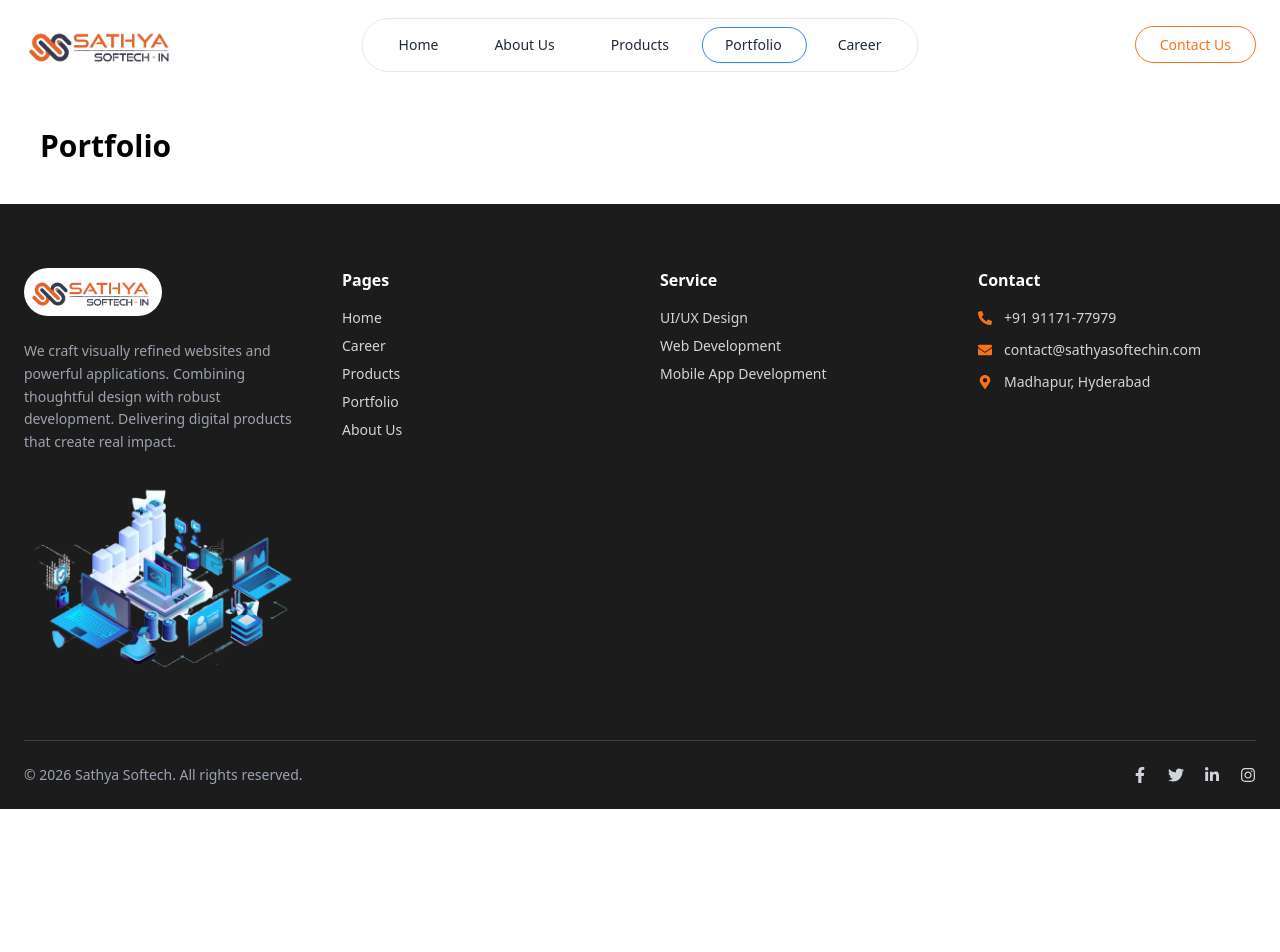
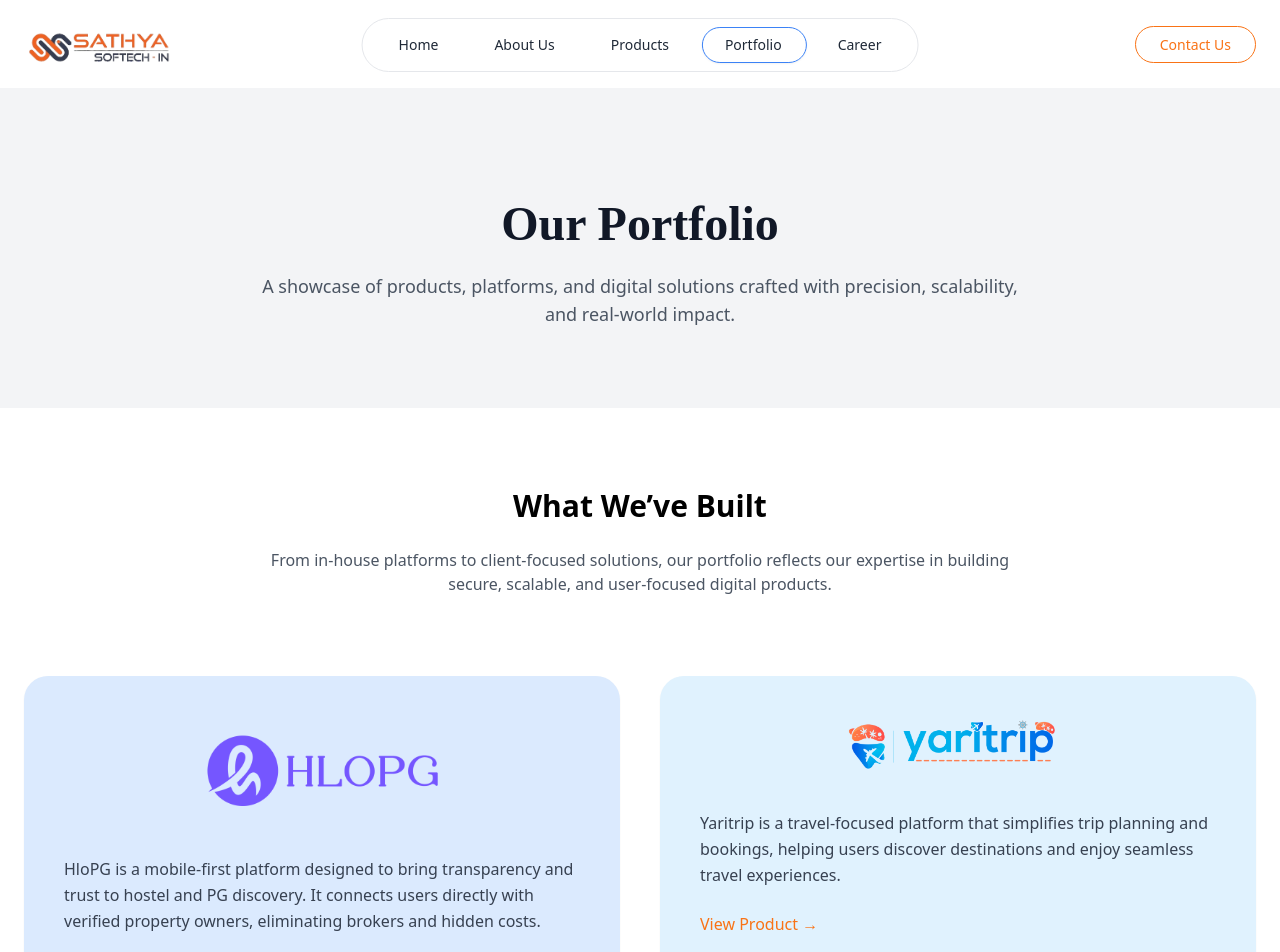
Before and after one commit to SathyaSoftechin/SathyaSoftechin, a React (Vite) app: page /portfolio in a window 1280 px wide. Shown: the top 952 px of the page. Before the commit the page ends 809 px from the top, so only its background shows below. Built offline with nearby package versions, Linux system fonts and the light colour scheme; a web font is replaced by a local one.

Commit message:
About, Portfolio Pages

```diff
--- a/src/pages/About.jsx
+++ b/src/pages/About.jsx
@@ -16,8 +16,8 @@
   return (
     <main className="w-full">
       {/* ================= HERO / INTRO ================= */}
-      <section className="bg-gray-100 pt-28">
-        <div className="max-w-7xl mx-auto px-4 py-12 text-center">
+      <section className="bg-gray-100 pt-16">
+        <div className="max-w-7xl mx-auto py-12 text-center">
           <h1 className="text-3xl md:text-5xl font-serifDisplay font-bold text-gray-900">
             About Sathya Softech-in
           </h1>
@@ -96,12 +96,25 @@
 
       {/* ================= WHAT WE DO (WITH IMAGES) ================= */}
       {/* ================= WHAT WE DO ================= */}
-      <section className="max-w-7xl mx-auto px-6 py-20">
-        <h2 className="text-2xl md:text-3xl font-bold text-center mb-14">
+      <section className="relative max-w-7xl mx-auto px-6 py-24 overflow-hidden">
+        {/* Decorative Background Image */}
+        <div
+          className="absolute -left-40 top-1/2 -translate-y-1/2
+               w-[700px] h-[700px]
+               bg-no-repeat bg-contain opacity-40
+               pointer-events-none"
+          style={{
+            // backgroundImage: "url('/src/assets/images/bg-1.png')",
+          }}
+        />
+
+        {/* Section Heading */}
+        <h2 className="relative z-10 text-2xl md:text-3xl font-bold text-center mb-14">
           What We Do
         </h2>
 
-        <div className="grid sm:grid-cols-2 md:grid-cols-3 gap-10">
+        {/* Cards */}
+        <div className="relative z-10 grid sm:grid-cols-2 md:grid-cols-3 gap-10">
           {[
             {
               title: "UI/UX Design",
@@ -136,9 +149,11 @@
           ].map((item) => (
             <div
               key={item.title}
-              className="group bg-white rounded-2xl p-8 shadow-sm hover:shadow-lg hover:-translate-y-1 transition-all duration-300 flex gap-6 items-start"
+              className="group bg-white rounded-2xl p-8 shadow-sm
+                   hover:shadow-lg hover:-translate-y-1
+                   transition-all duration-300 flex gap-6 items-start"
             >
-              {/* Image (NO background) */}
+              {/* Image (no background) */}
               <div className="flex-shrink-0">
                 <img
                   src={item.image}
--- a/src/pages/Portfolio.jsx
+++ b/src/pages/Portfolio.jsx
@@ -1,8 +1,195 @@
+import { Link } from "react-router-dom";
+
+import HloPG from "../assets/images/hlopg-logo.png";
+import Yaritrip from "../assets/images/yaritrip-logo.png";
+import CtaVideo from "../assets/videos/bg-video.mp4";
+
 const Portfolio = () => {
   return (
-    <div className="p-10">
-      <h1 className="text-3xl font-bold">Portfolio</h1>
-    </div>
+    <main className="w-full">
+      {/* ================= HERO SECTION ================= */}
+      <section className="bg-gray-100 pt-28 pb-20">
+        <div className="max-w-7xl mx-auto px-6 text-center">
+          <h1 className="text-3xl md:text-5xl font-serifDisplay font-bold text-gray-900">
+            Our Portfolio
+          </h1>
+          <p className="mt-6 max-w-3xl mx-auto text-gray-600 text-lg">
+            A showcase of products, platforms, and digital solutions crafted
+            with precision, scalability, and real-world impact.
+          </p>
+        </div>
+      </section>
+
+      {/* ================= OVERVIEW ================= */}
+      <section className="max-w-7xl mx-auto px-6 py-20 text-center">
+        <h2 className="text-2xl md:text-3xl font-bold mb-6">
+          What We’ve Built
+        </h2>
+        <p className="text-gray-600 max-w-3xl mx-auto">
+          From in-house platforms to client-focused solutions, our portfolio
+          reflects our expertise in building secure, scalable, and user-focused
+          digital products.
+        </p>
+      </section>
+
+      {/* ================= FEATURED PROJECTS ================= */}
+      <section className="max-w-7xl mx-auto px-6 pb-24">
+        <div className="grid md:grid-cols-2 gap-10">
+          {/* HloPG */}
+          <Link
+            to="/products/hlopg"
+            className="group bg-blue-100 rounded-3xl p-10 shadow-sm hover:shadow-lg hover:-translate-y-1 transition-all duration-300"
+          >
+            <div className="flex justify-center mb-8">
+              <img
+                src={HloPG}
+                alt="HloPG"
+                className="w-[240px] object-contain"
+              />
+            </div>
+
+            <p className="text-gray-700 leading-relaxed mb-6">
+              HloPG is a mobile-first platform designed to bring transparency
+              and trust to hostel and PG discovery. It connects users directly
+              with verified property owners, eliminating brokers and hidden
+              costs.
+            </p>
+
+            <span className="text-orange-500 font-medium">
+              View Product →
+            </span>
+          </Link>
+
+          {/* Yaritrip */}
+          <Link
+            to="/products/yaritrip"
+            className="group bg-sky-100 rounded-3xl p-10 shadow-sm hover:shadow-lg hover:-translate-y-1 transition-all duration-300"
+          >
+            <div className="flex justify-center mb-8">
+              <img
+                src={Yaritrip}
+                alt="Yaritrip"
+                className="w-[260px] object-contain"
+              />
+            </div>
+
+            <p className="text-gray-700 leading-relaxed mb-6">
+              Yaritrip is a travel-focused platform that simplifies trip
+              planning and bookings, helping users discover destinations and
+              enjoy seamless travel experiences.
+            </p>
+
+            <span className="text-orange-500 font-medium">
+              View Product →
+            </span>
+          </Link>
+        </div>
+      </section>
+
+      {/* ================= INDUSTRIES ================= */}
+      <section className="bg-orange-50 py-24">
+        <div className="max-w-7xl mx-auto px-6 text-center">
+          <h2 className="text-2xl md:text-3xl font-bold mb-14">
+            Industries We Serve
+          </h2>
+
+          <div className="grid sm:grid-cols-2 md:grid-cols-4 gap-8">
+            {[
+              "Technology & SaaS",
+              "Travel & Hospitality",
+              "Real Estate",
+              "E-Commerce",
+              "Education",
+              "Startups",
+              "Enterprises",
+              "Service Businesses",
+            ].map((industry) => (
+              <div
+                key={industry}
+                className="bg-white rounded-2xl p-6 shadow-sm hover:shadow-md transition"
+              >
+                <p className="font-medium text-gray-800">{industry}</p>
+              </div>
+            ))}
+          </div>
+        </div>
+      </section>
+
+      {/* ================= OUR APPROACH ================= */}
+      <section className="max-w-7xl mx-auto px-6 py-24">
+        <h2 className="text-2xl md:text-3xl font-bold text-center mb-16">
+          Our Approach
+        </h2>
+
+        <div className="grid sm:grid-cols-2 md:grid-cols-4 gap-10 text-center">
+          {[
+            { step: "01", title: "Discovery" },
+            { step: "02", title: "Design" },
+            { step: "03", title: "Development" },
+            { step: "04", title: "Launch & Scale" },
+          ].map((item) => (
+            <div
+              key={item.step}
+              className="bg-sky-100 rounded-2xl p-8 shadow-sm hover:shadow-md transition"
+            >
+              <p className="text-orange-500 font-bold text-xl mb-3">
+                {item.step}
+              </p>
+              <p className="font-semibold text-gray-900">{item.title}</p>
+            </div>
+          ))}
+        </div>
+      </section>
+
+      {/* ================= FINAL CTA (VIDEO BACKGROUND) ================= */}
+      <section className="relative h-[520px] overflow-hidden">
+        {/* Background Video */}
+        <video
+          className="absolute inset-0 w-full h-full object-cover"
+          autoPlay
+          muted
+          loop
+          playsInline
+        >
+          <source src={CtaVideo} type="video/mp4" />
+        </video>
+
+        {/* Overlay */}
+        <div className="absolute inset-0 bg-black/65"></div>
+
+        {/* CTA Content */}
+        <div className="relative z-10 h-full flex items-center justify-center">
+          <div className="max-w-4xl px-6 text-center">
+            <h2 className="text-3xl md:text-4xl font-bold text-white mb-6">
+              Ready to Build the Future?
+            </h2>
+
+            <p className="text-gray-300 mb-10">
+              Whether you’re launching a new product or scaling an existing
+              platform, Sathya Softech-in is ready to help you turn ideas into
+              impact.
+            </p>
+
+            <div className="flex flex-col sm:flex-row justify-center gap-4">
+              <a
+                href="/contact"
+                className="bg-orange-500 hover:bg-orange-600 text-white px-8 py-3 rounded-full font-medium transition"
+              >
+                Start a Project
+              </a>
+
+              <a
+                href="/portfolio"
+                className="border border-white/40 hover:border-orange-500
+                           text-white hover:text-orange-500 px-8 py-3 rounded-full font-medium transition"
+              >
+                View Portfolio
+              </a>
+            </div>
+          </div>
+        </div>
+      </section>
+    </main>
   );
 };
 
```
Also changed, not shown: src/assets/images/bg-1.png (added), 1 other file (tests, documents, lock files or other folders).
